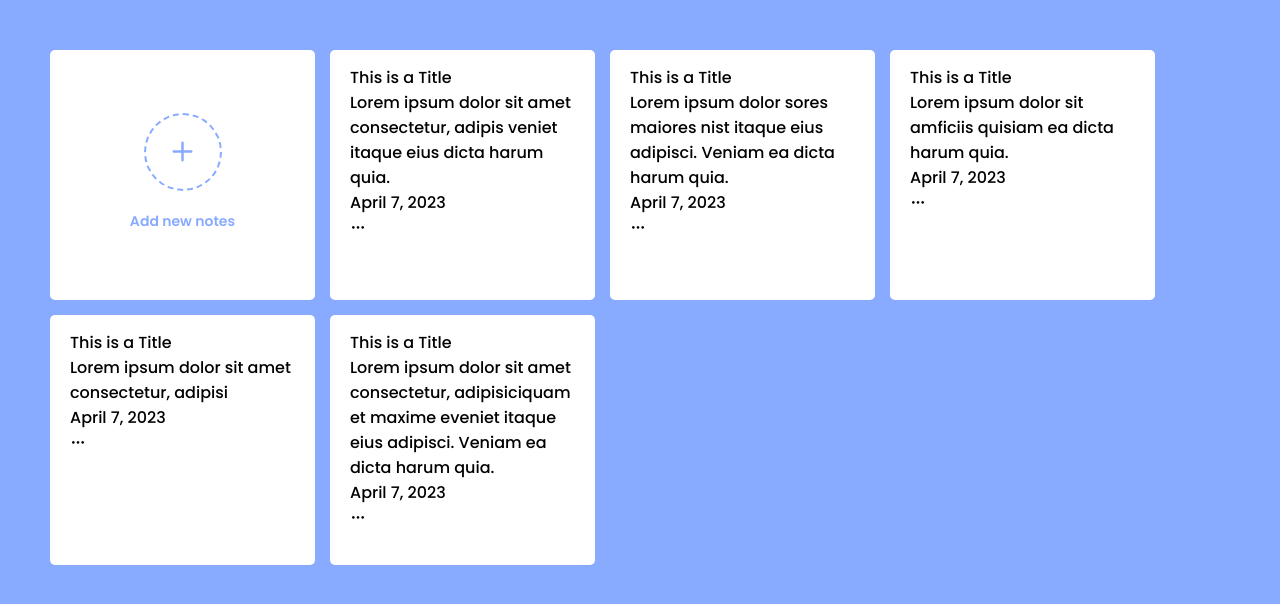
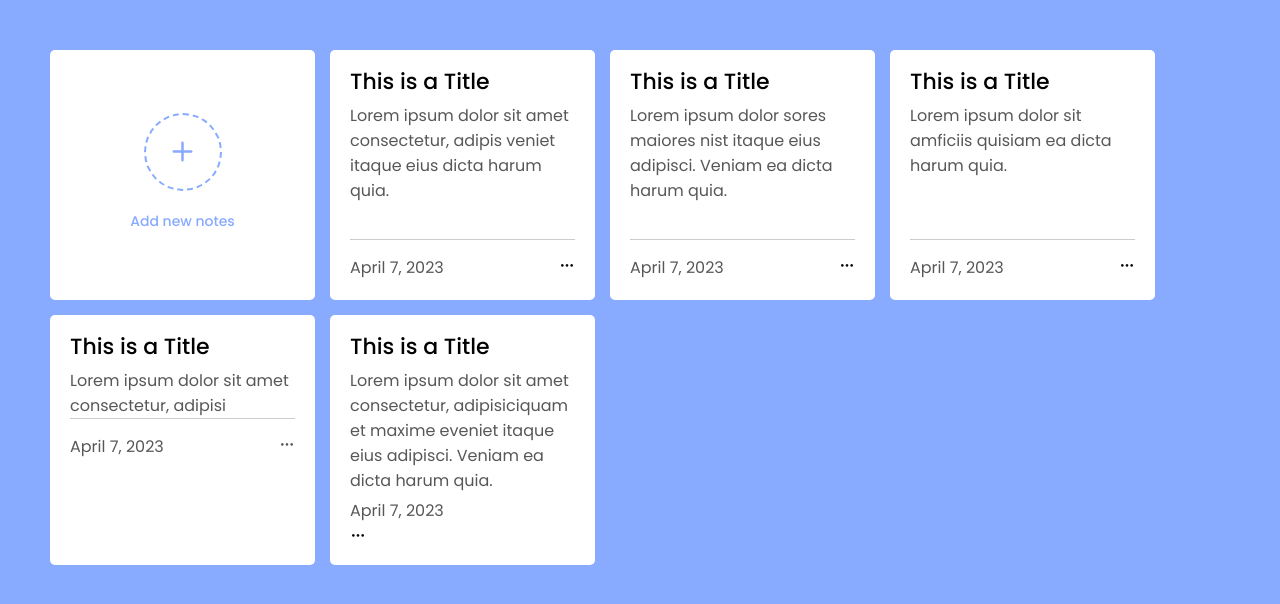
Before and after one commit to Lambersonistaken/js_notes_app, a plain HTML site: page index.html in a window 1280 px wide. Drawn offline with nearby package versions, Linux system fonts and the light colour scheme.

Commit message:
more style added

```diff
--- a/style.css
+++ b/style.css
@@ -6,7 +6,7 @@
     box-sizing: border-box;
     font-family: 'Poppins', sans-serif;
     list-style: none;
-    font-weight: 500;
+
 }
 
 body {
@@ -26,12 +26,18 @@ body {
     padding: 15px 20px 20px;
 }
 
-.add-box, .icon {
+.add-box, .icon, .bottom-content {
     display: flex;
     align-items: center;
+    justify-content: space-between;
+}
+
+.add-box {
     justify-content: center;
     flex-direction: column;
+    cursor: pointer;
 }
+
 .add-box .icon{
     height: 78px;
     width: 78px;
@@ -39,12 +45,36 @@ body {
     font-size: 30px;
     border: 2px dashed #88ABFF;
     color: #88ABFF;
+    justify-content: center;
     margin-bottom: 10px;
 }
 
 .add-box p {
     font-size: 14px;
     color: #88ABFF;
-    font-weight: 600;
+    font-weight: 500;
     margin-top: 10px;
 }
+
+.wrapper .note {
+    display: flex;
+    flex-direction: column;
+    justify-content: space-between;
+}
+
+.note p {
+    font-weight: 500;
+    font-size: 22px;
+}
+
+.note span {
+    display: block;
+    margin-top: 5px;
+    font-size: 16px;
+    color: #575757;
+}
+
+.note .bottom-content {
+    padding-top: 10px;
+    border-top: 1px solid #ccc;
+}
```
